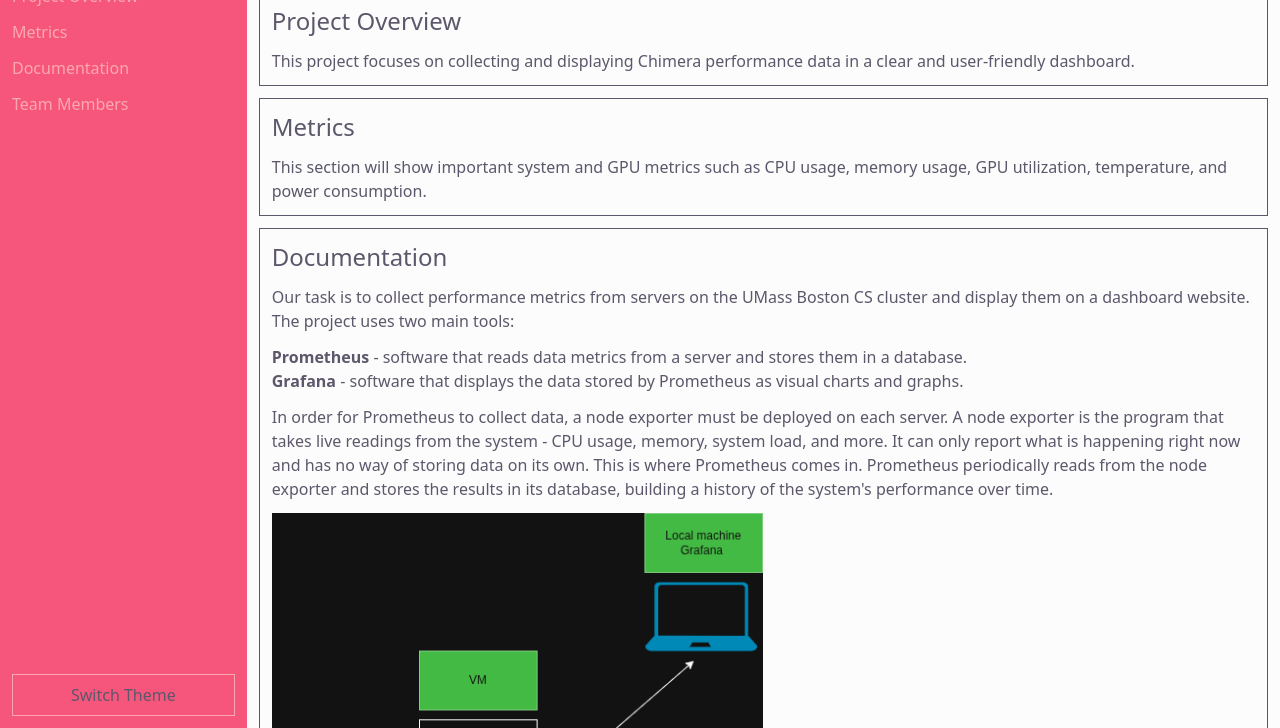
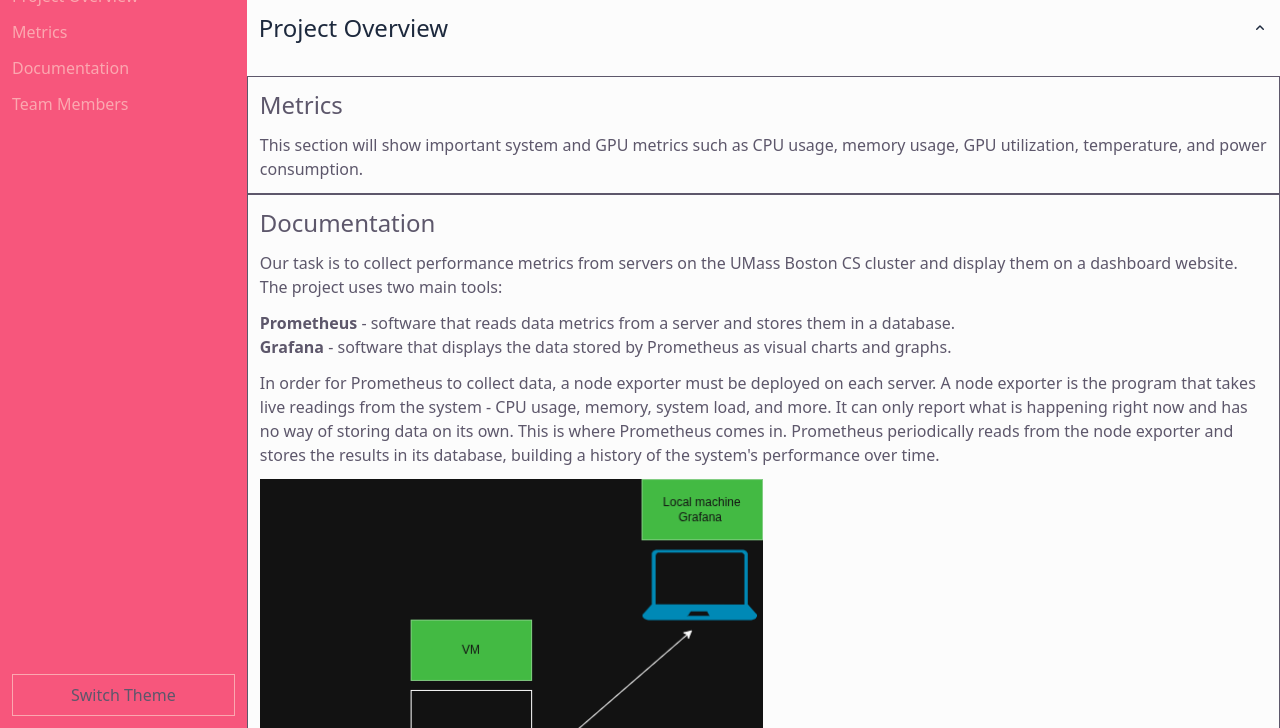
Before and after one commit to B6ChiP/chimera-dashboard, a website: page public/index.html in a window 1280 px wide. Shown: the part 72-800 px from the top of the page. Drawn offline with Linux system fonts and the light colour scheme.

Commit message:
accordion function + redesign of project-overview

```diff
--- a/public/index.html
+++ b/public/index.html
@@ -17,7 +17,35 @@
             }
         }
     </script>
+    <!--accordion-collapse function -->
+    <script>
+        function toggleSection(index) {
+            const content = document.getElementById(`content-${index}`);
+            const icon = document.getElementById(`icon-${index}`);
+            // svg icons
+            const closeSVG = `
+            <svg xmlns="http://www.w3.org/2000/svg" viewBox="0 0 16 16" fill="currentColor" class="w-4 h-4">
+                <path fill-rule="evenodd" d="M4.22 6.22a.75.75 0 0 1 1.06 0L8 8.94l2.72-2.72a.75.75 0 1 1 1.06 1.06l-3.25 3.25a.75.75 0 0 1-1.06 0L4.22 7.28a.75.75 0 0 1 0-1.06Z" clip-rule="evenodd" />
+            </svg>
+            `;
+            const openSVG = `
+            <svg xmlns="http://www.w3.org/2000/svg" viewBox="0 0 16 16" fill="currentColor" class="w-4 h-4">
+                <path fill-rule="evenodd" d="M11.78 9.78a.75.75 0 0 1-1.06 0L8 7.06 5.28 9.78a.75.75 0 0 1-1.06-1.06l3.25-3.25a.75.75 0 0 1 1.06 0l3.25 3.25a.75.75 0 0 1 0 1.06Z" clip-rule="evenodd" />
+            </svg>
+            `;
+
+            if (content.style.maxHeight && content.style.maxHeight !== '0px') {
+                content.style.maxHeight = '0';
+                icon.innerHTML = closeSVG;
+            } else {
+                content.style.maxHeight = content.scrollHeight + 'px';
+                icon.innerHTML = openSVG;
+            }
+        }
+    </script>
+
   <div class="w-full h-screen bg-primary flex flex-row">
+    <!-- menu -->
       <div class="w-75 h-full flex flex-col gap-3 p-3 bg-accent">
           <h3>Menu</h3>
           <a class="text-base text-pastel-light-pink no-underline hover:underline" href="#section-project-overview">Project Overview</a>
@@ -29,17 +57,25 @@
           </button>
       </div>
       <div class="h-full w-full overflow-y-auto text-secondary">
-
-
           <div class="w-full h-auto flex flex-col p-3 gap-3">
               <h1>Chimera Performance Dashboard</h1>
-
-              <!-- Project Overview Section -->
-              <div id="section-project-overview" class="flex flex-col p-3 gap-3 border border-secondary w-full">
-                  <div class="w-full text-2xl">Project Overview</div>
-                  <div class="text-base">This project focuses on collecting and displaying Chimera performance data in a clear and user-friendly dashboard. </div>
-              </div>
-
+              <!-- Project Overview Section (editing first collapse) -->
+               <div id="section-project-overview">
+                <button onclick="toggleSection(1)" class="w-full flex justify-between items-center py-5 text-slate-800">
+                    <span class="text-2xl ">Project Overview</span>
+                    <span id = "icon-1" class="text-slate-800 transition-transform duration-300">
+                        <svg xmlns="http://www.w3.org/2000/svg" viewBox="0 0 16 16" fill="currentColor" class="w-4 h-4">
+                            <path fill-rule="evenodd" d="M11.78 9.78a.75.75 0 0 1-1.06 0L8 7.06 5.28 9.78a.75.75 0 0 1-1.06-1.06l3.25-3.25a.75.75 0 0 1 1.06 0l3.25 3.25a.75.75 0 0 1 0 1.06Z" clip-rule="evenodd" ></path>
+                        </svg>
+                    </span>
+                </button>
+                    <div id="content-1" class="max-h-0 overflow-hidden transition-all duration-300 ease-in-out">
+                        <div class="pb-5 text-sm text-slate-500">
+                            This project focuses on collecting and displaying Chimera performance data in a clear and user-friendly dashboard.
+                        </div>
+                    </div>
+                </div>
+                </div>
               <!-- Metrics Section -->
               <div id="section-metrics" class="flex flex-col p-3 gap-3 border border-secondary w-full">
                   <div class="w-full text-2xl">Metrics</div>
```
